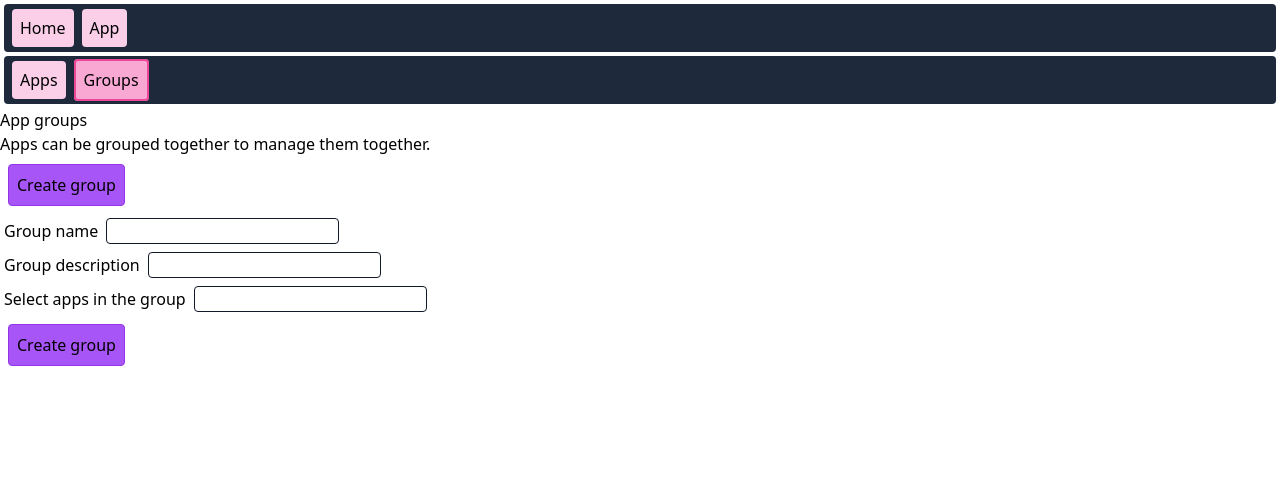
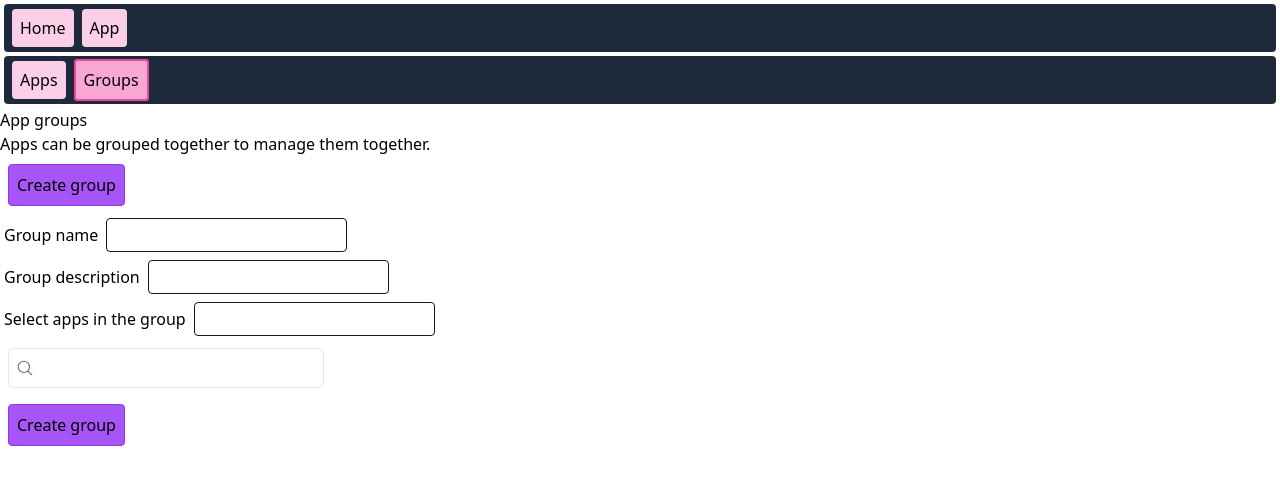
Before and after one commit to FelixRiddle/general-frontend, a Next.js app: page /app/groups in a window 1280 px wide. Both pictures are taken after a click on the button "Create group". Shown: the top 484 px of the page. Built offline with nearby package versions, Linux system fonts and the light colour scheme.

Commit message:
Fix inputs and search length

```diff
--- a/src/app/app/groups/CreateGroupForm.tsx
+++ b/src/app/app/groups/CreateGroupForm.tsx
@@ -4,6 +4,7 @@ import { useState } from "react"
 
 import navbarStyles from "@/styles/navbar.module.css";
 import Button from "@/components/button/Button";
+import Search from "@/app/ui/search";
 
 /**
  * Create group form
@@ -32,16 +33,19 @@ export default function CreateGroupForm() {
                 <form action="">
                     <div>
                         <label htmlFor="groupName" className="m-1">Group name</label>
-                        <input type="text" id="groupName" name="groupName" className="m-1 border rounded border-gray-900"/>
+                        <input type="text" id="groupName" name="groupName" className="m-1 border rounded border-gray-900 p-1"/>
                     </div>
                     <div>
                         <label htmlFor="groupDescription" className="m-1">Group description</label>
-                        <input type="text" id="groupDescription" name="groupDescription" className="m-1 border rounded border-gray-900" />
+                        <input type="text" id="groupDescription" name="groupDescription" className="m-1 border rounded border-gray-900 p-1" />
                     </div>
                     <div>
                         {/* This one take it lightly, because it will take a while to make it actually pleasingly functional */}
                         <label htmlFor="selectedApps" className="m-1">Select apps in the group</label>
-                        <input type="text" className="m-1 border rounded border-gray-900" />
+                        <input type="text" className="m-1 border rounded border-gray-900 p-1" />
+                        <Search />
+
+                        {/* Show apps here */}
                     </div>
                     {/* <button type="submit">Create group</button> */}
                     <Button>Create group</Button>
--- a/src/app/ui/search.tsx
+++ b/src/app/ui/search.tsx
@@ -10,13 +10,13 @@ export default function Search({ placeholder }: {
     }
 
     return (
-        <div className={"relative flex flex-1 flex-shrink-0"}>
+        <div className={"p-1 m-1 relative flex flex-1 flex-shrink-0"}>
             <label htmlFor="search" className="sr-only">
                 Search
             </label>
             <input
                 type="text"
-                className="peer block w-full rounded-md border border-gray-200 py-[9px] pl-10 text-sm outline-2 placeholder:text-gray-500"
+                className="peer block w-1/4 rounded-md border border-gray-200 py-[9px] pl-10 text-sm outline-2 placeholder:text-gray-500"
                 placeholder={placeholder}
                 onChange={(e) => {
                     // Send input to handle search
```
